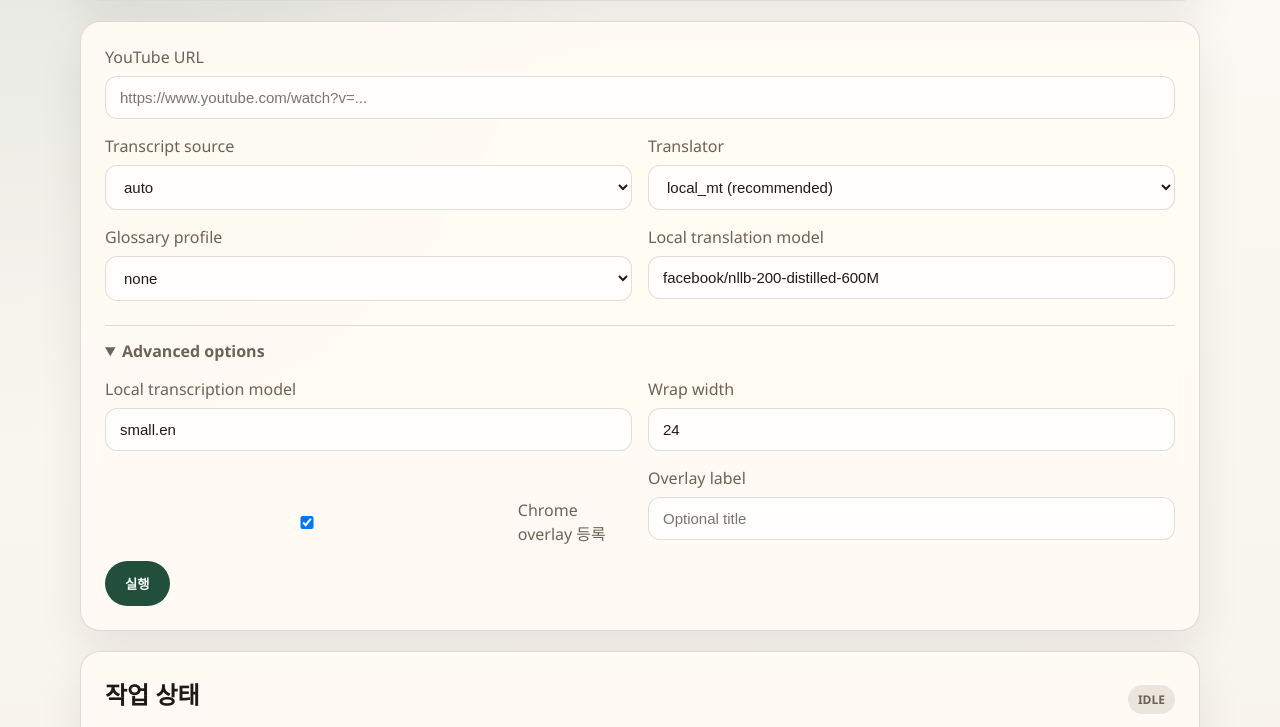
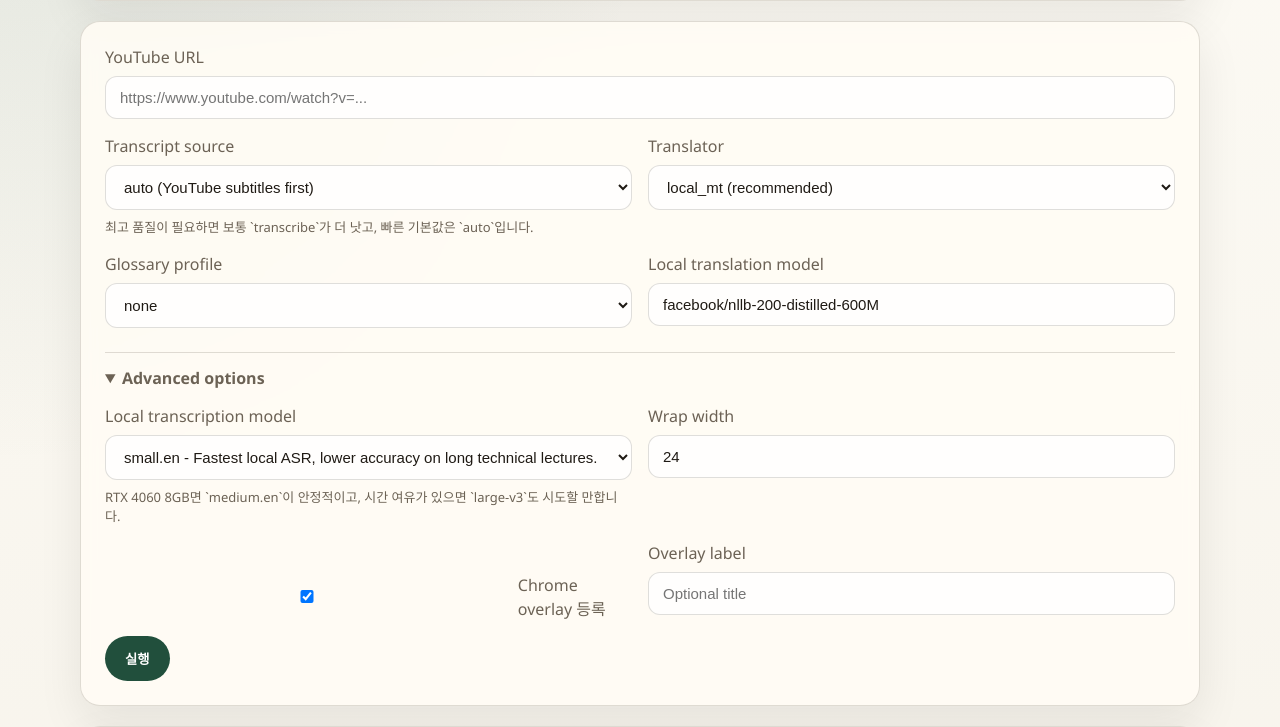
Before and after one commit to sturgeon03/youtube-transcript-translator, a FastAPI app: page / in a window 1280 px wide, after a click on "Advanced options". Shown: the part 199-926 px from the top of the page. Run offline with FastAPI, Linux system fonts and the light colour scheme.

Commit message:
feat: add clearer ASR quality options to the web UI

```diff
--- a/youtube_transcript_translator/ui/webapp/app.py
+++ b/youtube_transcript_translator/ui/webapp/app.py
@@ -50,6 +50,23 @@ TEMPLATES_DIR = APP_ROOT / "templates"
 STATIC_DIR = APP_ROOT / "static"
 DEFAULT_JOB_ROOT = Path.cwd() / "artifacts" / "webui"
 DEFAULT_EXTENSION_ROOT = Path(__file__).resolve().parents[1] / "chrome_overlay"
+LOCAL_TRANSCRIPTION_MODEL_PRESETS = [
+    {
+        "value": "small.en",
+        "label": "small.en",
+        "description": "Fastest local ASR, lower accuracy on long technical lectures.",
+    },
+    {
+        "value": "medium.en",
+        "label": "medium.en",
+        "description": "Recommended quality baseline for technical English lectures.",
+    },
+    {
+        "value": "large-v3",
+        "label": "large-v3",
+        "description": "Highest local ASR quality, best on stronger GPUs.",
+    },
+]
 
 
 class JobRequest(BaseModel):
@@ -350,6 +367,8 @@ def create_app(*, open_browser: bool = False) -> FastAPI:
                 "default_translator": DEFAULT_TRANSLATOR,
                 "default_local_model": DEFAULT_LOCAL_TRANSLATION_MODEL,
                 "default_transcript_source": DEFAULT_TRANSCRIPT_SOURCE,
+                "default_local_transcription_model": DEFAULT_LOCAL_TRANSCRIPTION_MODEL,
+                "local_transcription_model_presets": LOCAL_TRANSCRIPTION_MODEL_PRESETS,
                 "default_extension_root": str(DEFAULT_EXTENSION_ROOT),
             },
         )
--- a/youtube_transcript_translator/ui/webapp/static/app.css
+++ b/youtube_transcript_translator/ui/webapp/static/app.css
@@ -75,6 +75,13 @@ summary,
   flex-direction: column;
   gap: 8px;
   margin-bottom: 16px;
+}
+
+.field-help {
+  display: block;
+  font-size: 13px;
+  color: var(--muted);
+  line-height: 1.45;
 }
 
 .field input,
--- a/youtube_transcript_translator/ui/webapp/templates/index.html
+++ b/youtube_transcript_translator/ui/webapp/templates/index.html
@@ -28,10 +28,11 @@
             <label class="field">
               <span>Transcript source</span>
               <select id="transcript_source" name="transcript_source">
-                <option value="auto" {% if default_transcript_source == "auto" %}selected{% endif %}>auto</option>
+                <option value="auto" {% if default_transcript_source == "auto" %}selected{% endif %}>auto (YouTube subtitles first)</option>
                 <option value="youtube">youtube only</option>
-                <option value="transcribe">force local ASR</option>
+                <option value="transcribe">transcribe (force local ASR)</option>
               </select>
+              <span class="field-help">최고 품질이 필요하면 보통 `transcribe`가 더 낫고, 빠른 기본값은 `auto`입니다.</span>
             </label>
 
             <label class="field">
@@ -70,7 +71,14 @@
             <div class="grid two">
               <label class="field">
                 <span>Local transcription model</span>
-                <input id="local_transcription_model" name="local_transcription_model" type="text" value="small.en" />
+                <select id="local_transcription_model" name="local_transcription_model">
+                  {% for preset in local_transcription_model_presets %}
+                  <option value="{{ preset.value }}" {% if default_local_transcription_model == preset.value %}selected{% endif %}>
+                    {{ preset.label }} - {{ preset.description }}
+                  </option>
+                  {% endfor %}
+                </select>
+                <span class="field-help">RTX 4060 8GB면 `medium.en`이 안정적이고, 시간 여유가 있으면 `large-v3`도 시도할 만합니다.</span>
               </label>
               <label class="field">
                 <span>Wrap width</span>
```
Also changed, not shown: tests/test_webapp.py (+2 -0 lines).
